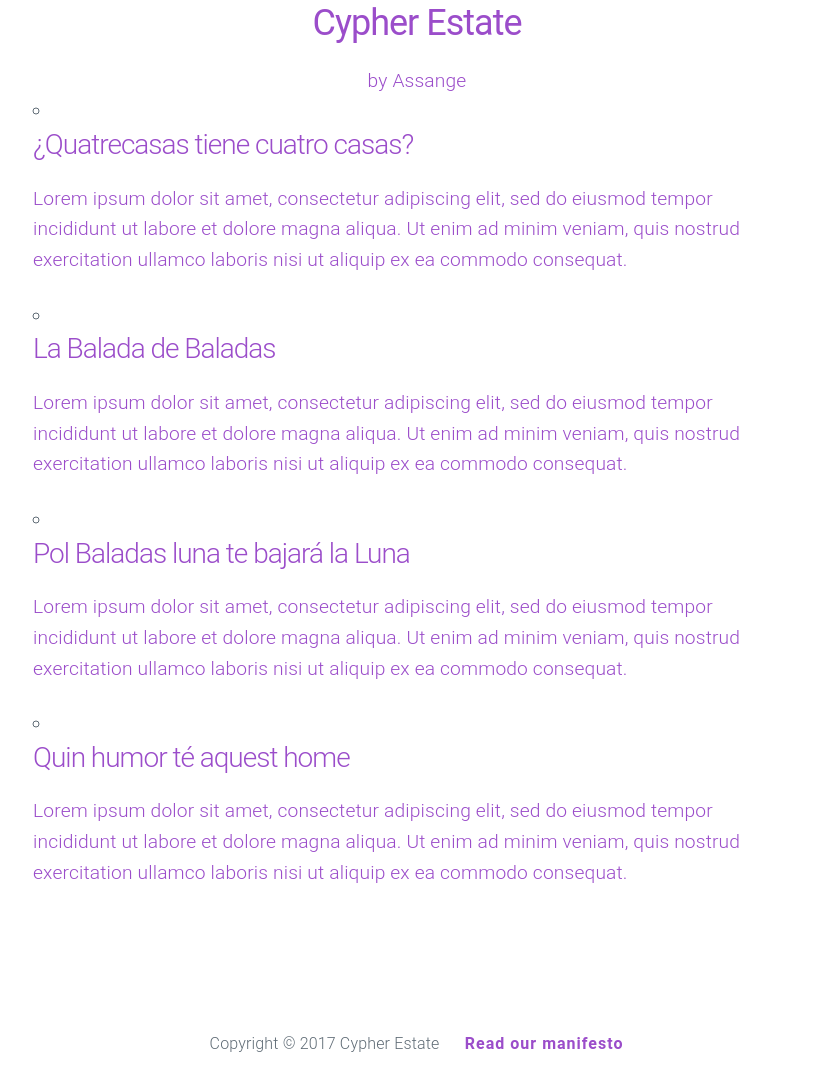
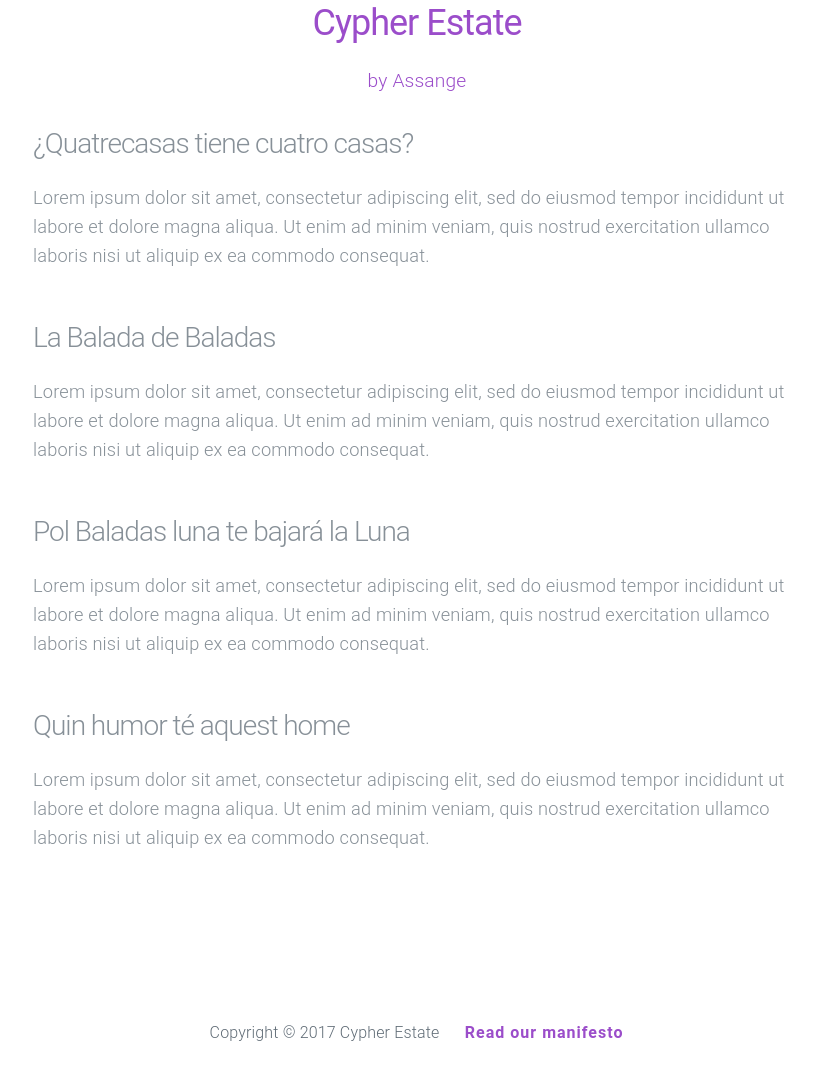
Before and after one commit to FileNation/FileNation-Cypherestate, a Flask app: template templates/blog.html in a window 1280 px wide. Shown: the part 175-1267 px from the top of the page, without its empty margins (223-1038 px from the left). After the commit the page ends 1216 px from the top, so only its background shows below. Run offline with Flask 2, Linux system fonts and the light colour scheme; the template is opened without the code that fills it, so the values that code supplies are empty; some libraries are stand-ins or nearby versions.

Commit message:
adding main.css

```diff
--- a/static/css/main.css
+++ b/static/css/main.css
@@ -79,3 +79,21 @@ br {
 	-ms-user-select: none;
 	user-select: none;
 }
+
+ul.posts-list{
+	list-style: none;
+	list-style-type: none;
+	font-size: 0.95em;
+	margin-top:3rem;
+}
+ul.posts-list li{
+	margin-bottom: 5rem
+}
+ul.posts-list li a{
+	color:inherit;
+}
+ul.posts-list li a{
+	color:inherit;
+	text-decoration: none;
+	opacity:0.75;
+}
```
